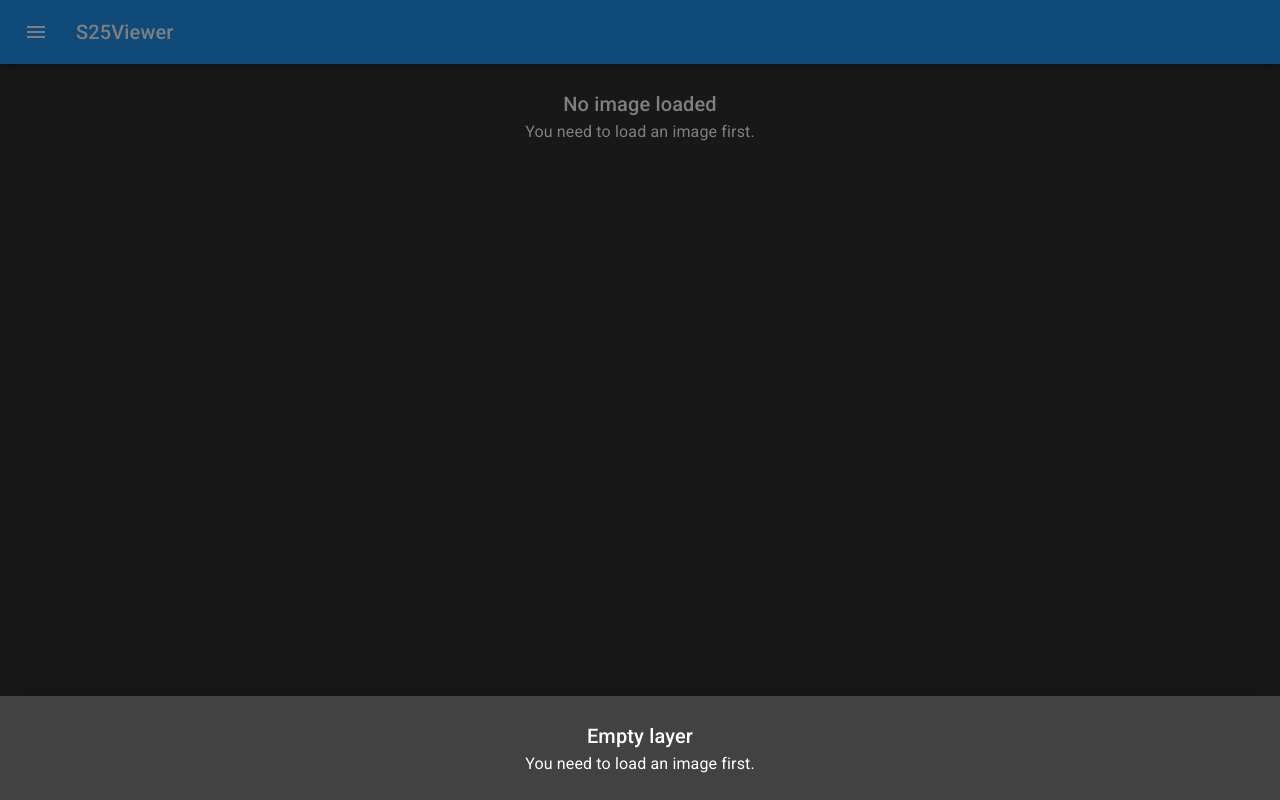
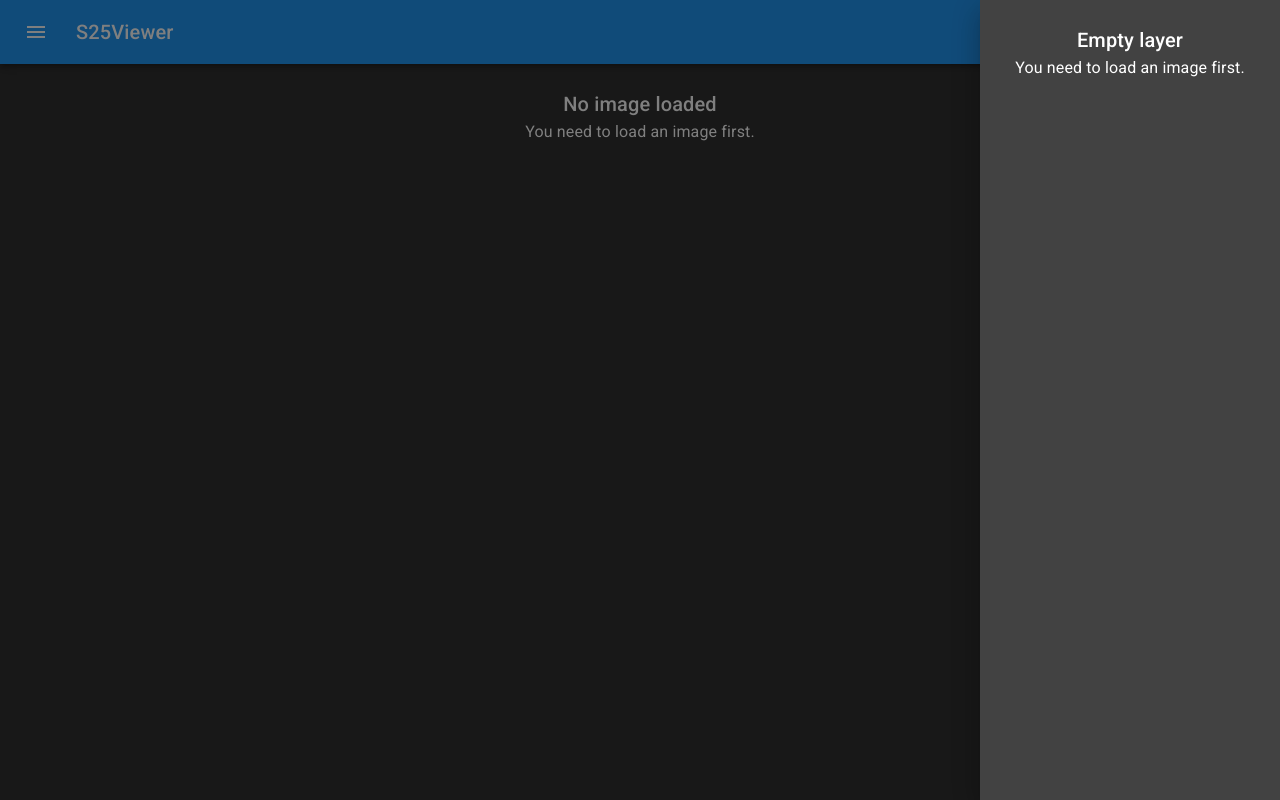
Before and after one commit to 3c1u/s25, a React app in the folder s25viewer-react/: page / in a window 1280 px wide. Both pictures are taken after a click on the button 1228 px from the left and 748 px from the top of the page. Built offline with nearby package versions, Linux system fonts and the light colour scheme; what s25-wasm would draw is missing.

Commit message:
s25viewer-react: working copy

```diff
--- /dev/null
+++ b/s25viewer-react/src/components/atoms/ImageRenderer.tsx
@@ -0,0 +1,148 @@
+import { ImageRounded } from '@material-ui/icons'
+import * as React from 'react'
+// eslint-disable-next-line import/no-unresolved
+import { S25 } from 's25-wasm'
+import { cache } from 'webpack'
+import { Layer, useSelector } from '~/reducers'
+
+interface ImageRendererProps {
+    image: S25
+}
+
+interface LayerCache {
+    bitmap: ImageBitmap
+    offsetX: number
+    offsetY: number
+}
+
+export default function ImageRenderer(_props: ImageRendererProps): JSX.Element {
+    const [width, setWidth] = React.useState(0)
+    const [height, setHeight] = React.useState(0)
+    const [needsRedraw, setNeedsRedraw] = React.useState(true)
+    const [layerCache, setLayerCache] = React.useState([] as LayerCache[])
+
+    const canvas = React.useRef(null as HTMLCanvasElement | null)
+
+    const [image, layers] = useSelector(s => [s.image, s.layers])
+
+    const redraw = (theCanvas: HTMLCanvasElement, theLayers: LayerCache[]) => {
+        const ctx = theCanvas.getContext('2d')
+        if (ctx === null) {
+            return
+        }
+
+        ctx.clearRect(0, 0, theCanvas.width, theCanvas.height)
+
+        Promise.all(
+            theLayers.map(async l => {
+                const { bitmap, offsetX, offsetY } = l
+                ctx.drawImage(bitmap, offsetX, offsetY)
+            }),
+        )
+    }
+
+    const loadImages = async (s25: S25, theLayers: Layer[]) => {
+        const cachedLayers = await Promise.all(
+            theLayers.map(
+                async (l: Layer): Promise<LayerCache | null> => {
+                    if (!l.visible) {
+                        return null
+                    }
+
+                    const entry = l.id + l.activePictLayer
+                    const metadata = s25.get_metadata(entry)
+                    if (metadata === undefined) {
+                        return null
+                    }
+
+                    const offsetX = metadata.offset_x
+                    const offsetY = metadata.offset_y
+                    const imgWidth = metadata.width
+                    const imgHeight = metadata.height
+
+                    metadata.free()
+
+                    const theImage = s25.decode_rgba(entry)
+                    if (theImage === undefined) {
+                        return null
+                    }
+
+                    const imageData = new ImageData(
+                        new Uint8ClampedArray(theImage),
+                        imgWidth,
+                        imgHeight,
+                    )
+
+                    const bitmap = await createImageBitmap(imageData)
+
+                    return { bitmap, offsetX, offsetY }
+                },
+            ),
+        )
+
+        setLayerCache(cachedLayers.filter(v => v !== null) as LayerCache[])
+        setNeedsRedraw(true)
+    }
+
+    React.useEffect(() => {
+        const theCanvas = canvas.current
+        if (theCanvas === null) {
+            return
+        }
+
+        if (needsRedraw) {
+            setNeedsRedraw(false)
+            redraw(theCanvas, layerCache)
+        }
+    }, [needsRedraw, canvas, layerCache])
+
+    React.useEffect(() => {
+        const theCanvas = canvas.current
+        if (theCanvas === null) {
+            return () => {
+                // do nothing
+            }
+        }
+
+        const updateSize = () => {
+            setWidth(0)
+            setHeight(0)
+
+            // HACK: fit to the parent element
+            setTimeout(() => {
+                setWidth(theCanvas.offsetWidth ?? 0)
+                setHeight(theCanvas.offsetHeight ?? 0)
+                setNeedsRedraw(true)
+            }, 100)
+        }
+
+        updateSize()
+
+        window.addEventListener('resize', updateSize)
+
+        return () => {
+            window.removeEventListener('resize', updateSize)
+        }
+    }, [canvas])
+
+    React.useEffect(() => {
+        if (image === null) {
+            return
+        }
+
+        loadImages(image, layers)
+    }, [image, layers])
+
+    return (
+        <canvas
+            ref={canvas}
+            style={{
+                display: 'block',
+                backgroundColor: '#000',
+                flexGrow: 1,
+            }}
+            width={width}
+            height={height}
+        />
+    )
+}
--- a/s25viewer-react/src/components/molecules/Actions.tsx
+++ b/s25viewer-react/src/components/molecules/Actions.tsx
@@ -3,7 +3,7 @@ import { makeStyles } from '@material-ui/core/styles'
 import { Fab, Tooltip } from '@material-ui/core'
 import LayersIcon from '@material-ui/icons/Layers'
 import { useDispatch } from 'react-redux'
-import { openLayerList } from '~/reducers'
+import { openLayerList, toggleLayerList } from '~/reducers'
 
 const useStyles = makeStyles(theme => ({
     root: {
@@ -26,7 +26,7 @@ export default function Actions(_props: Record<string, unknown>): JSX.Element {
                 title="Manages the variation and visibility of layers"
                 aria-label="open"
                 onClick={() => {
-                    dispatch(openLayerList())
+                    dispatch(toggleLayerList())
                 }}
             >
                 <Fab color="secondary">
--- a/s25viewer-react/src/components/molecules/ImageView.tsx
+++ b/s25viewer-react/src/components/molecules/ImageView.tsx
@@ -7,9 +7,12 @@ import { S25 } from 's25-wasm'
 
 import { useSelector, openImage } from '~/reducers'
 import NoImagePlaceholder from '~/components/molecules/NoImagePlaceholder'
+import ImageRenderer from '~/components/atoms/ImageRenderer'
 
 const useStyles = makeStyles(_ => ({
     root: {
+        display: 'flex',
+        flexDirection: 'column',
         width: '100%',
         flex: '1',
     },
@@ -60,7 +63,7 @@ export default function ImageView(
             }}
         >
             {image !== null ? (
-                <p>{`Image loaded with ${image.total_entries()} entries!`}</p>
+                <ImageRenderer image={image} />
             ) : (
                 <NoImagePlaceholder />
             )}
--- a/s25viewer-react/src/components/molecules/LayerList.tsx
+++ b/s25viewer-react/src/components/molecules/LayerList.tsx
@@ -1,5 +1,5 @@
 import * as React from 'react'
-import { Drawer, List } from '@material-ui/core'
+import { Collapse, Drawer, List } from '@material-ui/core'
 import { useDispatch } from 'react-redux'
 
 import LayerItem from '~/components/molecules/LayerItem'
@@ -12,20 +12,19 @@ import {
     setPictLayer,
 } from '~/reducers'
 
-export default function LayerList(
-    _props: Record<string, unknown>,
-): JSX.Element {
+export interface LayerListProps {
+    drawer?: boolean
+}
+
+export default function LayerList({
+    drawer = false,
+}: LayerListProps): JSX.Element {
     const drawerOpen = useSelector(rootState => rootState.layerListVisible)
     const layers = useSelector(rootState => rootState.layers)
     const dispatch = useDispatch()
 
-    return (
-        <Drawer
-            anchor="bottom"
-            open={drawerOpen}
-            onClose={() => dispatch(closeLayerList())}
-        >
-            {layers.length === 0 ? (
+    const layerList = () =>
+        layers.length === 0 ? (
             <EmptyLayerPlaceholder />
         ) : (
             <List>
@@ -45,7 +44,15 @@ export default function LayerList(
                     />
                 ))}
             </List>
-            )}
+        )
+
+    return (
+        <Drawer
+            anchor={drawer ? 'bottom' : 'right'}
+            open={drawerOpen}
+            onClose={() => dispatch(closeLayerList())}
+        >
+            <div style={{ minWidth: '300px' }}>{layerList()}</div>
         </Drawer>
     )
 }
--- a/s25viewer-react/src/components/molecules/NoImagePlaceholder.tsx
+++ b/s25viewer-react/src/components/molecules/NoImagePlaceholder.tsx
@@ -7,6 +7,7 @@ const useStyles = makeStyles(theme => ({
     root: {
         padding: theme.spacing(3),
         textAlign: 'center',
+        flex: '1',
     },
 }))
 
--- a/s25viewer-react/src/components/organisms/App.tsx
+++ b/s25viewer-react/src/components/organisms/App.tsx
@@ -1,23 +1,60 @@
 import * as React from 'react'
+import { Divider, makeStyles, useMediaQuery, useTheme } from '@material-ui/core'
 import TopBar from '~/components/molecules/TopBar'
 import LayerList from '~/components/molecules/LayerList'
 import Actions from '~/components/molecules/Actions'
 import ImageView from '~/components/molecules/ImageView'
 
+const useStyles = makeStyles(_ => ({
+    mainContent: {
+        display: 'flex',
+        flexDirection: 'row',
+        flex: '1',
+    },
+    layerList: {
+        borderLeft: '1px solid',
+    },
+}))
+
 export default function App(_props: Record<string, unknown>): JSX.Element {
+    const theme = useTheme()
+    const classes = useStyles()
+    const matches = useMediaQuery(theme.breakpoints.up('md'))
+
     return (
         <div
             style={{
                 display: 'flex',
-                flexDirection: 'column',
+                flexDirection: 'row',
                 width: '100%',
                 height: '100%',
             }}
         >
-            <TopBar />
-            <ImageView />
-            <LayerList />
-            <Actions />
+            <div
+                style={{
+                    display: 'flex',
+                    flexDirection: 'column',
+                    height: '100%',
+                    flex: 1,
+                }}
+            >
+                <TopBar />
+                <div className={classes.mainContent}>
+                    <div
+                        style={{
+                            display: 'flex',
+                            flexDirection: 'column',
+                            width: '100%',
+                            height: '100%',
+                        }}
+                    >
+                        <ImageView />
+                        <Actions />
+                    </div>
+                </div>
+            </div>
+            <Divider />
+            <LayerList drawer={!matches} />
         </div>
     )
 }
--- a/s25viewer-react/src/reducers/index.ts
+++ b/s25viewer-react/src/reducers/index.ts
@@ -40,6 +40,11 @@ export const closeLayerList = () =>
         type: 'CLOSE_LAYER_LIST',
     } as const)
 
+export const toggleLayerList = () =>
+    ({
+        type: 'TOGGLE_LAYER_LIST',
+    } as const)
+
 export const setVisibility = (id: number, visible: boolean) =>
     ({
         type: 'SET_VISIBILITY',
@@ -58,6 +63,7 @@ type Actions = ReturnType<
     | typeof openImage
     | typeof openLayerList
     | typeof closeLayerList
+    | typeof toggleLayerList
     | typeof setVisibility
     | typeof setPictLayer
 >
@@ -122,6 +128,11 @@ export default function reducer(
                 ),
             }
         }
+        case 'TOGGLE_LAYER_LIST':
+            return {
+                ...currentState,
+                layerListVisible: !currentState.layerListVisible,
+            }
         case 'OPEN_LAYER_LIST':
             return { ...currentState, layerListVisible: true }
         case 'CLOSE_LAYER_LIST':
```
Also changed, not shown: s25viewer-react/src/components/atoms/ImageBufferView.tsx (deleted, +0 -7 lines). Lines whose indentation alone changed are shown as unchanged.
